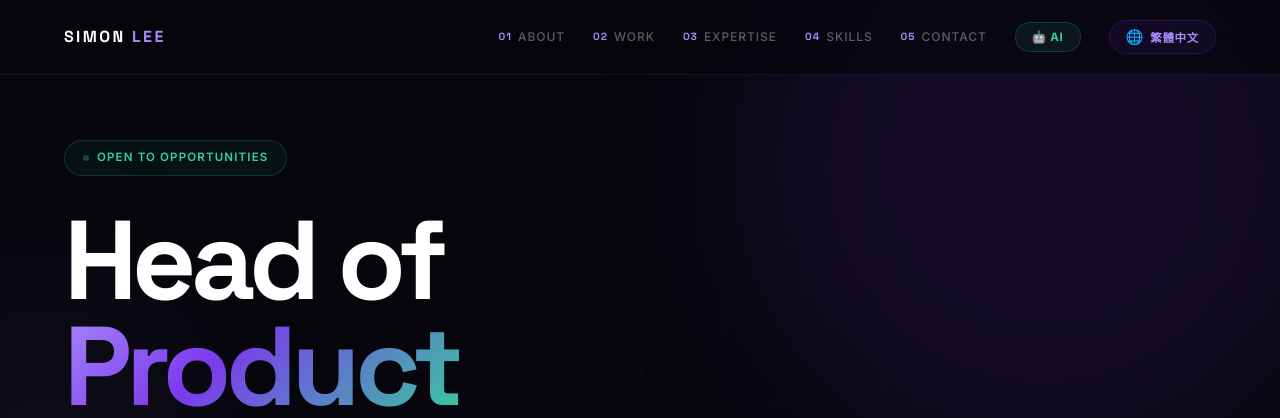
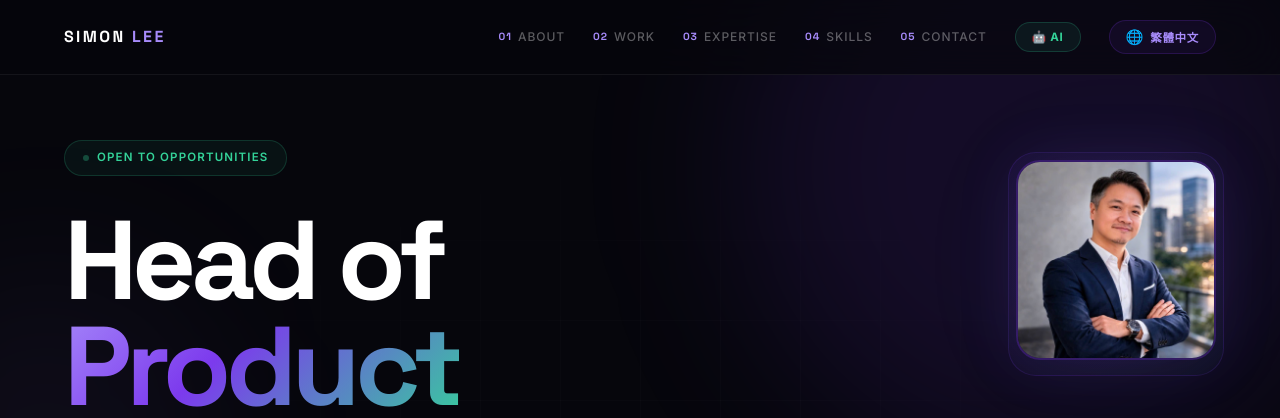
Before and after one commit to skinnerlee1225/skinnerlee1225.github.io, a plain HTML site: page index.html in a window 1280 px wide. Shown: the top 418 px of the page. Drawn offline with Linux system fonts and the light colour scheme.

Commit message:
Add professional headshot to hero section with styled avatar frame

```diff
--- a/index.html
+++ b/index.html
@@ -66,6 +66,36 @@
     .hero-grid{position:absolute;top:0;left:0;right:0;bottom:0;
       background-image:linear-gradient(rgba(255,255,255,.015) 1px,transparent 1px),linear-gradient(90deg,rgba(255,255,255,.015) 1px,transparent 1px);
       background-size:80px 80px;pointer-events:none;mask-image:radial-gradient(ellipse 60% 60% at 50% 50%,black 20%,transparent 70%)
+    }
+    /* HERO LAYOUT */
+    .hero-content{display:flex;align-items:flex-start;justify-content:space-between;gap:48px}
+    .hero-left{flex:1;min-width:0}
+    .hero-right{flex-shrink:0;display:flex;align-items:center;justify-content:center;padding-top:20px}
+    .hero-avatar{
+      width:200px;height:200px;border-radius:24px;object-fit:cover;
+      border:2px solid rgba(124,58,237,.3);
+      box-shadow:0 0 60px rgba(124,58,237,.15),0 0 120px rgba(52,211,153,.05);
+      transition:transform .4s cubic-bezier(.16,1,.3,1),box-shadow .4s;
+      position:relative;z-index:2
+    }
+    .hero-avatar:hover{transform:scale(1.03) rotate(1deg);box-shadow:0 0 80px rgba(124,58,237,.25),0 0 160px rgba(52,211,153,.08)}
+    .avatar-wrap{position:relative}
+    .avatar-wrap::before{
+      content:'';position:absolute;top:-8px;left:-8px;right:-8px;bottom:-8px;
+      border-radius:28px;border:1px solid rgba(124,58,237,.15);
+      background:linear-gradient(135deg,rgba(124,58,237,.06),rgba(52,211,153,.03));
+      z-index:1
+    }
+    .avatar-wrap::after{
+      content:'';position:absolute;top:50%;left:50%;transform:translate(-50%,-50%);
+      width:260px;height:260px;border-radius:50%;
+      background:radial-gradient(circle,rgba(124,58,237,.1) 0%,transparent 60%);
+      z-index:0;pointer-events:none
+    }
+    @media(max-width:768px){
+      .hero-content{flex-direction:column-reverse;align-items:center;text-align:center}
+      .hero-avatar{width:150px;height:150px;border-radius:20px}
+      .hero-pills,.hero-cta{justify-content:center}
     }
     .hero-badge{
       display:inline-flex;align-items:center;gap:8px;padding:7px 18px;margin-bottom:32px;
@@ -325,6 +355,8 @@
   <div class="hero-orb hero-orb-3"></div>
   <div class="hero-grid"></div>
 
+  <div class="hero-content">
+    <div class="hero-left">
       <div class="hero-badge reveal">
         <span class="dot"></span>
         <span data-lang="en">Open to Opportunities</span>
@@ -365,6 +397,13 @@
         <a href="#contact" class="btn-primary" data-lang="en">Get in Touch</a>
         <a href="#contact" class="btn-primary" data-lang="zh">立即聯絡</a>
         <a href="https://www.linkedin.com/in/simon-lee-a0957914b/" target="_blank" class="btn-outline">LinkedIn ↗</a>
+      </div>
+    </div>
+    <div class="hero-right reveal reveal-delay-2">
+      <div class="avatar-wrap">
+        <img src="mypic.jpeg" alt="Simon Lee" class="hero-avatar" />
+      </div>
+    </div>
   </div>
 </section>
 
```
Also changed, not shown: mypic.jpeg (added). Lines whose indentation alone changed are shown as unchanged.
